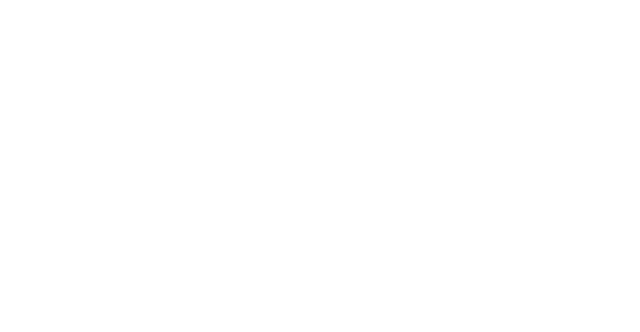
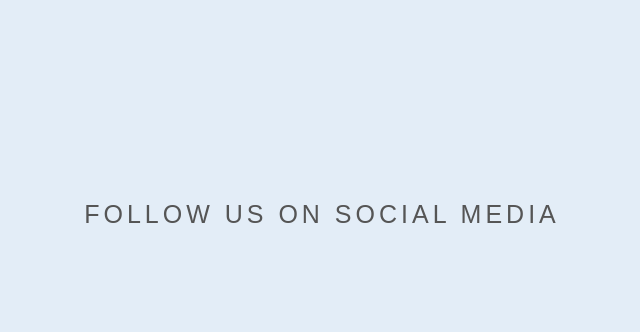
Before and after one commit to CJR85/neomorphism-social, a plain HTML site: page index.html in a window 1280 px wide. Shown: the whole page, without its empty margins (318-958 px from the left). Drawn offline with Linux system fonts and the light colour scheme.

Commit message:
Create/style h1 and bg.

```diff
--- a/index.html
+++ b/index.html
@@ -11,5 +11,7 @@
     <link rel="stylesheet" href="style.css" />
     <title>Neomorphism Social Icons</title>
   </head>
-  <body></body>
+  <body>
+    <h1>FOLLOW US ON SOCIAL MEDIA</h1>
+  </body>
 </html>
--- a/style.css
+++ b/style.css
@@ -2,3 +2,17 @@
   margin: 0;
   padding: 0;
 }
+
+body {
+  background: #e3edf7;
+}
+
+h1 {
+  font-family: sans-serif;
+  font-weight: normal;
+  font-size: 25px;
+  letter-spacing: 4px;
+  padding: 200px 0 100px;
+  color: #555;
+  text-align: center;
+}
```
